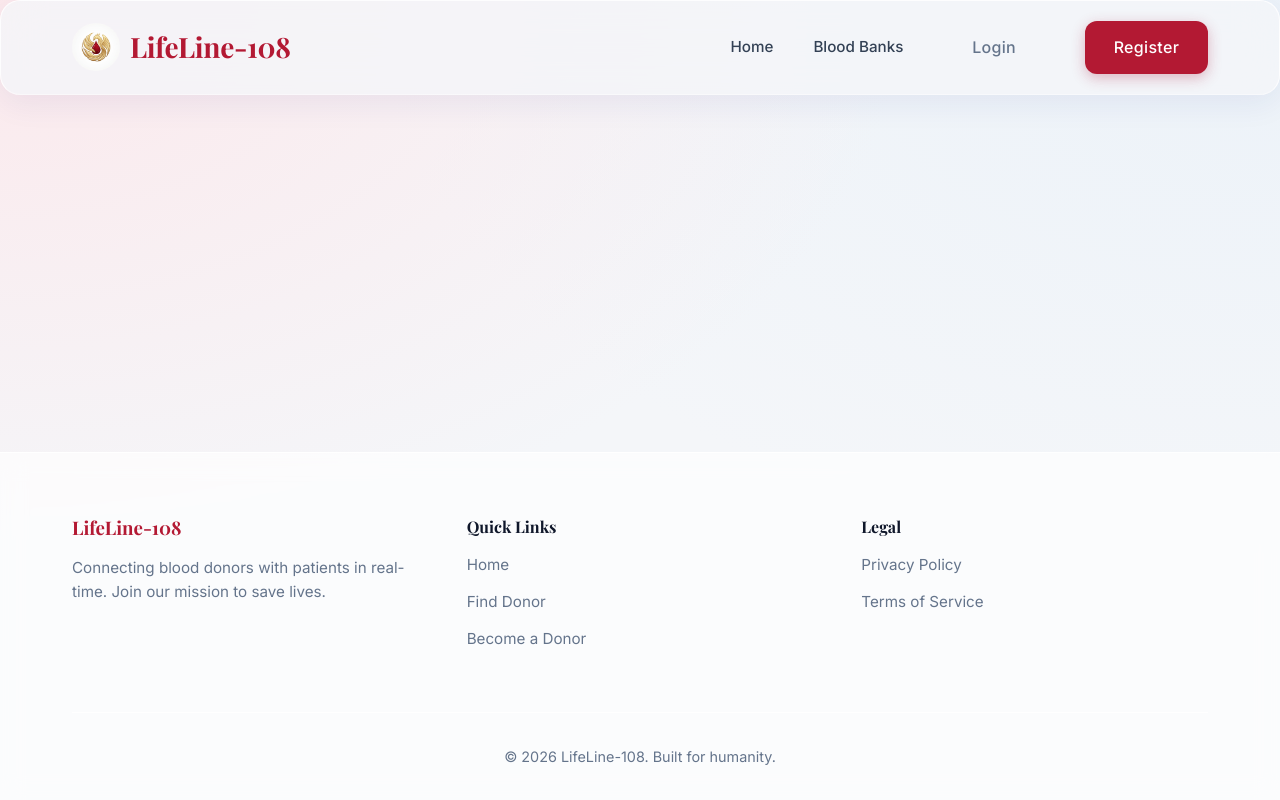
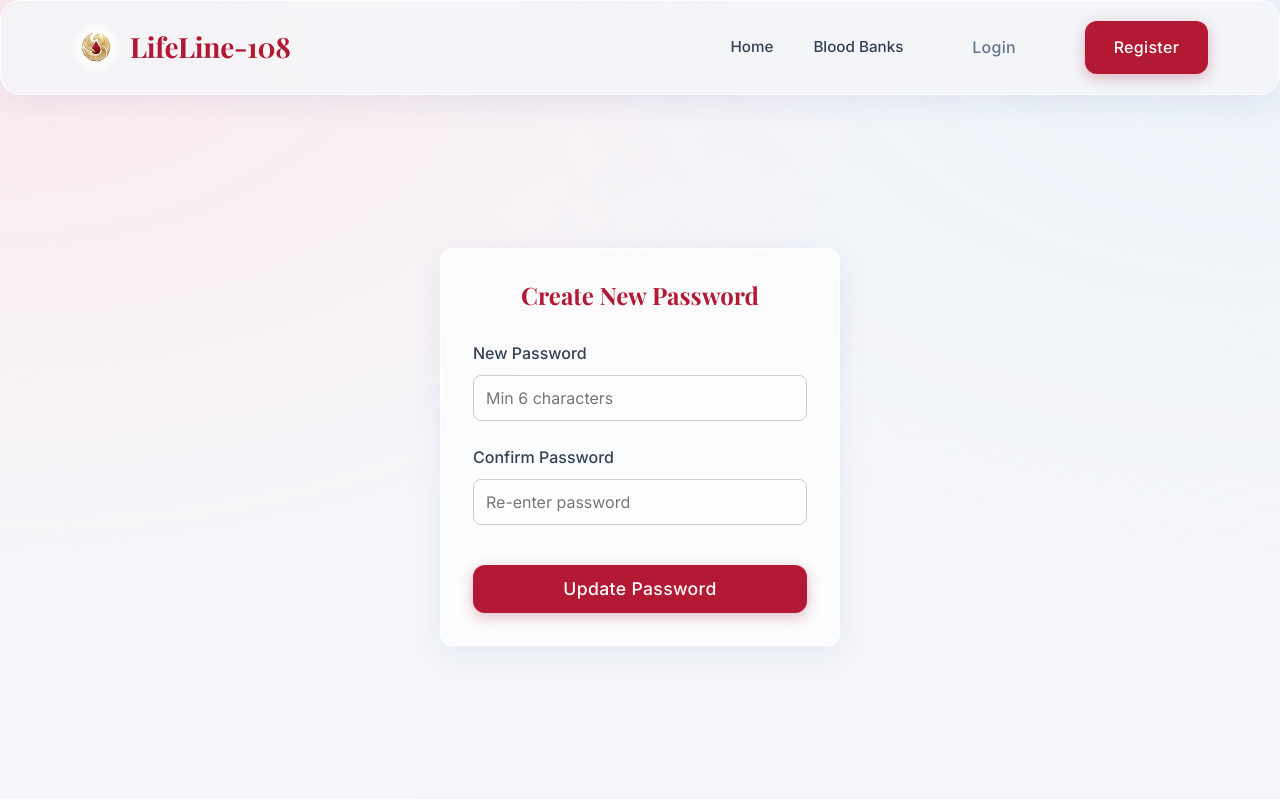
Before and after one commit to Ashrith1224/LifeLine-108, a React (Vite) app: page /#/reset-password in a window 1280 px wide. Shown: the top 800 px of the page. Built offline with nearby package versions, Linux system fonts and the light colour scheme; no server answers; a web font is replaced by a local one.

Commit message:
Wire Route and Auth Listener for password reset page and clean up obsolete config

```diff
--- a/package.json
+++ b/package.json
@@ -7,9 +7,7 @@
     "dev": "vite",
     "build": "tsc -b && vite build",
     "lint": "eslint .",
-    "preview": "vite preview",
-    "deploy": "npm run build && node deploy-supabase.js",
-    "migrate": "node migrate-firebase-to-supabase.js"
+    "preview": "vite preview"
   },
   "dependencies": {
     "@jitsi/react-sdk": "^1.4.4",
@@ -28,7 +26,6 @@
     "vite-plugin-pwa": "^1.2.0"
   },
   "devDependencies": {
-    "firebase-admin": "^13.0.1",
     "@eslint/js": "^9.39.1",
     "@types/leaflet": "^1.9.21",
     "@types/node": "^24.10.1",
--- a/src/App.tsx
+++ b/src/App.tsx
@@ -7,6 +7,7 @@ import Home from './pages/Home';
 import Login from './pages/Login';
 import Register from './pages/Register';
 import ForgotPassword from './pages/ForgotPassword';
+import ResetPassword from './pages/ResetPassword';
 import FindDonor from './pages/FindDonor';
 import EmergencyRequest from './pages/EmergencyRequest';
 import Dashboard from './pages/Dashboard';
@@ -37,6 +38,7 @@ function App() {
               <Route path="/login" element={<Login />} />
               <Route path="/register" element={<Register />} />
               <Route path="/forgot-password" element={<ForgotPassword />} />
+              <Route path="/reset-password" element={<ResetPassword />} />
               <Route path="/find-donor" element={
                 <RequireProfile>
                   <FindDonor />
--- a/src/contexts/AuthContext.tsx
+++ b/src/contexts/AuthContext.tsx
@@ -100,7 +100,7 @@ export function AuthProvider({ children }: { children: ReactNode }) {
 
     function resetPassword(email: string) {
         return supabase.auth.resetPasswordForEmail(email, {
-            redirectTo: window.location.origin + '/login'
+            redirectTo: window.location.origin
         });
     }
 
@@ -141,8 +141,11 @@ export function AuthProvider({ children }: { children: ReactNode }) {
         });
 
         // Listen for auth state changes
-        const { data: { subscription } } = supabase.auth.onAuthStateChange(async (_event, session) => {
+        const { data: { subscription } } = supabase.auth.onAuthStateChange(async (event, session) => {
             const user = session?.user ?? null;
+            if (event === 'PASSWORD_RECOVERY') {
+                window.location.hash = '#/reset-password';
+            }
             if (user) {
                 setCurrentUser(mapUser(user));
                 await fetchProfile(user.id);
--- /dev/null
+++ b/src/pages/ResetPassword.tsx
@@ -0,0 +1,78 @@
+import React, { useState } from 'react';
+import { useAuth } from '../contexts/AuthContext';
+import { useNavigate } from 'react-router-dom';
+import { getFriendlyErrorMessage } from '../utils/errorUtils';
+
+const ResetPassword = () => {
+    const [password, setPassword] = useState('');
+    const [confirmPassword, setConfirmPassword] = useState('');
+    const { updateUserPassword } = useAuth();
+    const [error, setError] = useState('');
+    const [msg, setMsg] = useState('');
+    const [loading, setLoading] = useState(false);
+    const navigate = useNavigate();
+
+    async function handleSubmit(e: React.FormEvent) {
+        e.preventDefault();
+
+        if (password !== confirmPassword) {
+            return setError("Passwords do not match");
+        }
+
+        try {
+            setError('');
+            setMsg('');
+            setLoading(true);
+            await updateUserPassword(null, password);
+            setMsg("Password updated successfully! Redirecting...");
+            setTimeout(() => {
+                navigate('/login');
+            }, 2000);
+        } catch (e: any) {
+            console.error(e);
+            setError(getFriendlyErrorMessage(e));
+        }
+        setLoading(false);
+    }
+
+    return (
+        <div className="container" style={{ display: 'flex', justifyContent: 'center', alignItems: 'center', minHeight: '80vh' }}>
+            <div className="card glass" style={{ maxWidth: '400px', width: '100%' }}>
+                <h2 style={{ textAlign: 'center', marginBottom: '2rem', color: 'var(--primary)' }}>Create New Password</h2>
+                {error && <div style={{ background: '#f8d7da', color: '#721c24', padding: '0.75rem', marginBottom: '1rem', borderRadius: '4px' }}>{error}</div>}
+                {msg && <div style={{ background: '#d1e7dd', color: '#0f5132', padding: '0.75rem', marginBottom: '1rem', borderRadius: '4px' }}>{msg}</div>}
+
+                <form onSubmit={handleSubmit}>
+                    <div style={{ marginBottom: '1.5rem' }}>
+                        <label style={{ fontWeight: '500' }}>New Password</label>
+                        <input
+                            type="password"
+                            required
+                            minLength={6}
+                            placeholder="Min 6 characters"
+                            style={{ width: '100%', padding: '0.75rem', borderRadius: '8px', border: '1px solid #ccc', marginTop: '0.5rem' }}
+                            value={password}
+                            onChange={(e) => setPassword(e.target.value)}
+                        />
+                    </div>
+                    <div style={{ marginBottom: '2.5rem' }}>
+                        <label style={{ fontWeight: '500' }}>Confirm Password</label>
+                        <input
+                            type="password"
+                            required
+                            placeholder="Re-enter password"
+                            style={{ width: '100%', padding: '0.75rem', borderRadius: '8px', border: '1px solid #ccc', marginTop: '0.5rem' }}
+                            value={confirmPassword}
+                            onChange={(e) => setConfirmPassword(e.target.value)}
+                        />
+                    </div>
+                    <button disabled={loading} className="btn btn-primary" type="submit" style={{ width: '100%', fontSize: '1.1rem' }}>
+                        {loading ? "Updating..." : "Update Password"}
+                    </button>
+                </form>
+            </div>
+        </div>
+    );
+};
+
+export default ResetPassword;
```
Also changed, not shown: 1 other file (tests, documents, lock files or other folders).
